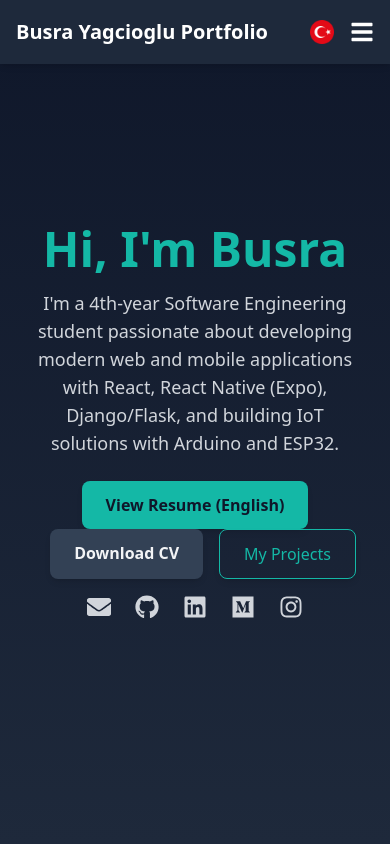
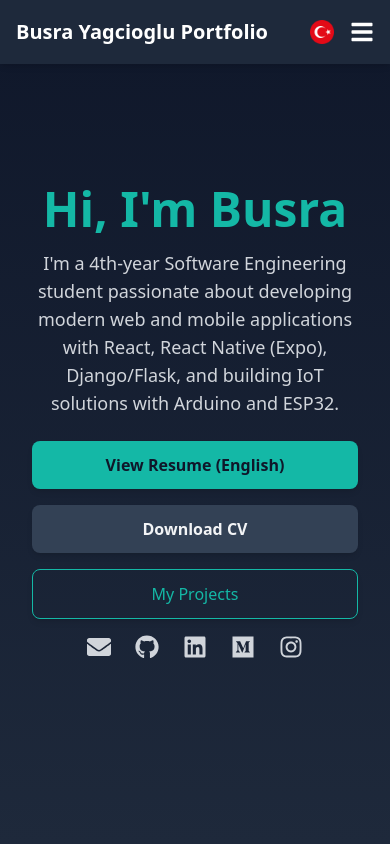
Before and after one commit to Busrwa/portfolio, a React (Vite) app: page / in a window 390 px wide. Shown: the top 844 px of the page. Built offline with nearby package versions, Linux system fonts and the light colour scheme.

Commit message:
Updated button

```diff
--- a/src/pages/Home.jsx
+++ b/src/pages/Home.jsx
@@ -51,13 +51,13 @@ const Home = () => {
       </p>
 
       <div className="flex flex-col items-center space-y-4 animate-fade-in delay-400">
-        <div className="flex space-x-4 flex-wrap justify-center">
+        <div className="flex flex-wrap justify-center gap-4 w-full">
           {/* Görüntüleme butonu */}
           <a
             href={resumeFile}
             target="_blank"
             rel="noopener noreferrer"
-            className="px-6 py-3 bg-teal-400 text-gray-900 font-semibold rounded-lg hover:bg-teal-500 transition transform hover:scale-105 shadow-md"
+            className="w-full sm:w-auto px-6 py-3 bg-teal-400 text-gray-900 font-semibold rounded-lg hover:bg-teal-500 transition transform hover:scale-105 shadow-md text-center"
           >
             {language === "tr"
               ? "Özgeçmişi Görüntüle (Türkçe)"
@@ -68,7 +68,7 @@ const Home = () => {
           <a
             href={resumeFile}
             download={resumeFileName}
-            className="px-6 py-3 bg-gray-700 text-gray-100 font-semibold rounded-lg hover:bg-gray-600 transition transform hover:scale-105 shadow-md"
+            className="w-full sm:w-auto px-6 py-3 bg-gray-700 text-gray-100 font-semibold rounded-lg hover:bg-gray-600 transition transform hover:scale-105 shadow-md text-center"
           >
             {t.resume.download}
           </a>
@@ -76,11 +76,12 @@ const Home = () => {
           {/* Projeler butonu */}
           <a
             href="#projects"
-            className="px-6 py-3 border border-teal-400 text-teal-400 rounded-lg hover:bg-teal-400 hover:text-gray-900 transition transform hover:scale-105 shadow-md"
+            className="w-full sm:w-auto px-6 py-3 border border-teal-400 text-teal-400 rounded-lg hover:bg-teal-400 hover:text-gray-900 transition transform hover:scale-105 shadow-md text-center"
           >
             {t.home.myProjects}
           </a>
         </div>
+
 
         {/* Sosyal medya ikonları */}
         <div className="flex justify-center space-x-6 text-2xl mt-6">
```
